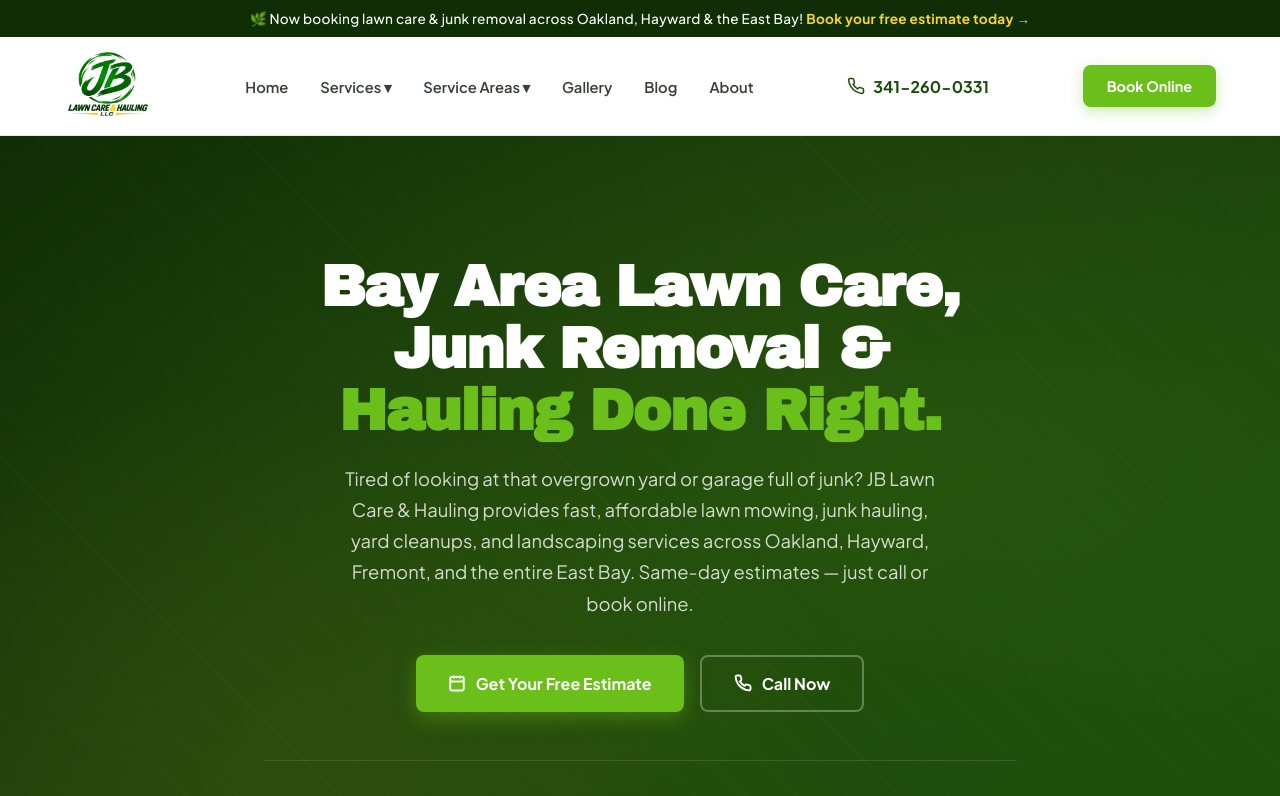
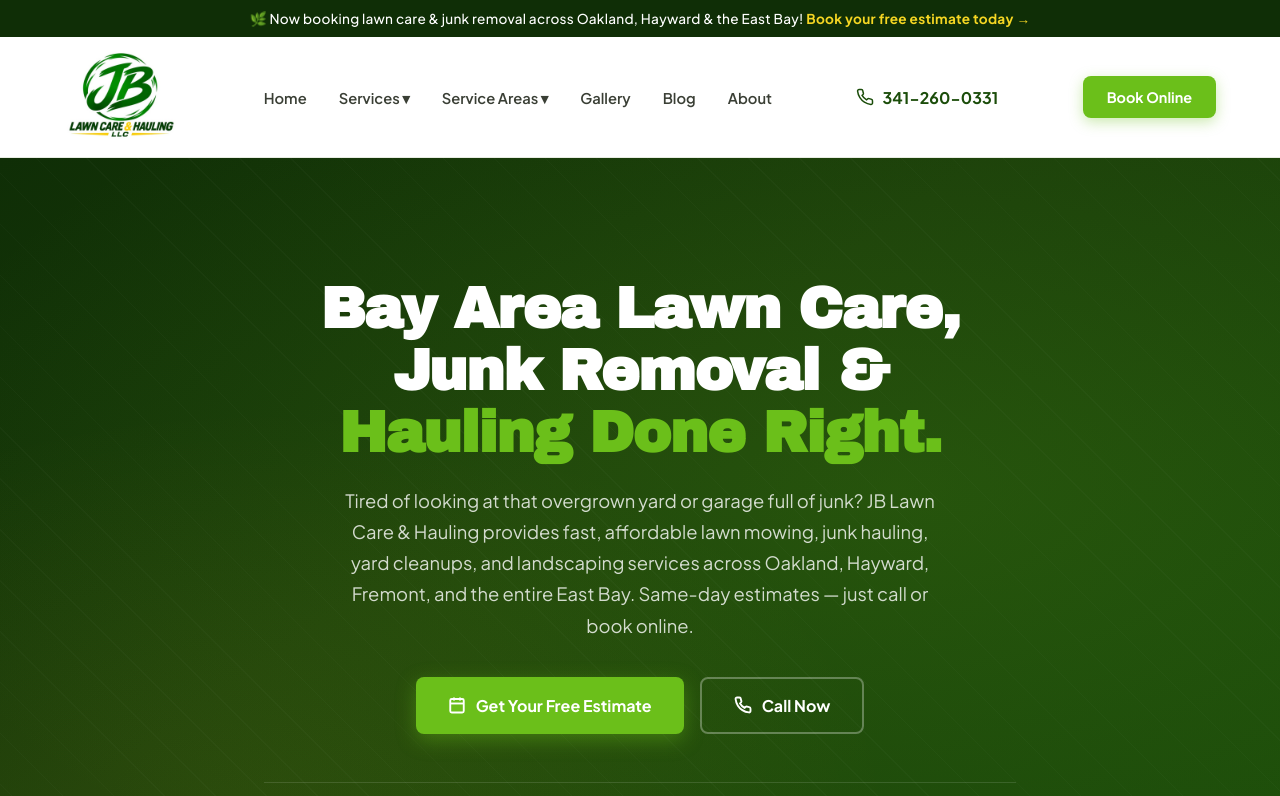
Before and after one commit to gibsonthompson/jblawn, a Next.js app: page / in a window 1280 px wide. Shown: the top 796 px of the page. Built offline with nearby package versions, Linux system fonts and the light colour scheme; no server answers; the database is empty.

Commit message:
Increase header logo size

```diff
--- a/app/globals.css
+++ b/app/globals.css
@@ -83,7 +83,7 @@ body {
   margin: 0 auto;
 }
 .nav-logo img {
-  height: 70px;
+  height: 92px;
   width: auto;
 }
 .nav-links {
```
